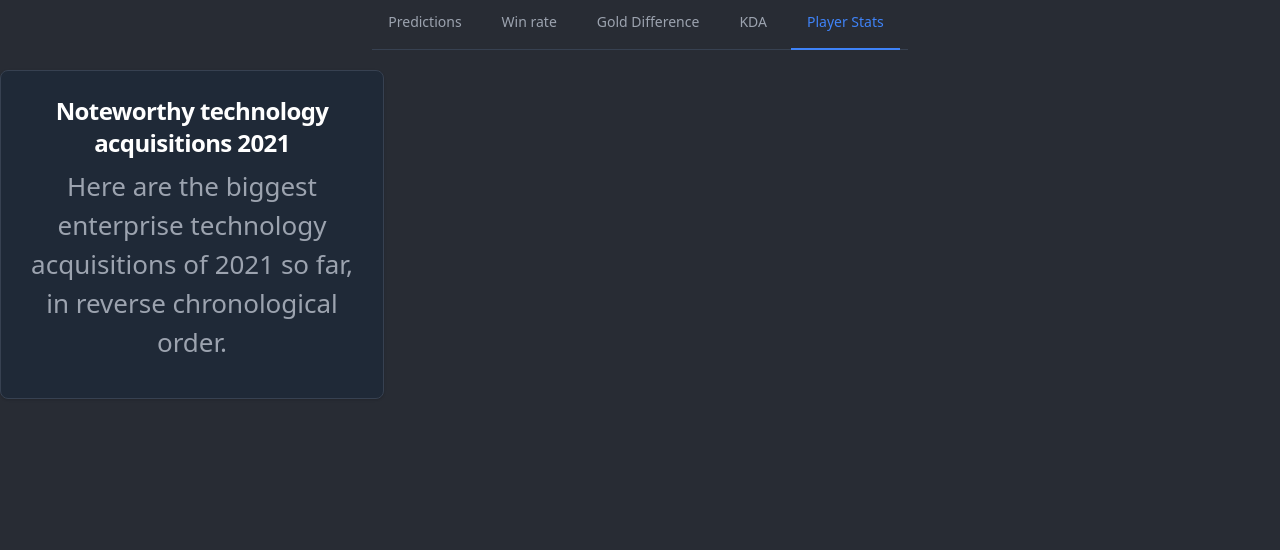
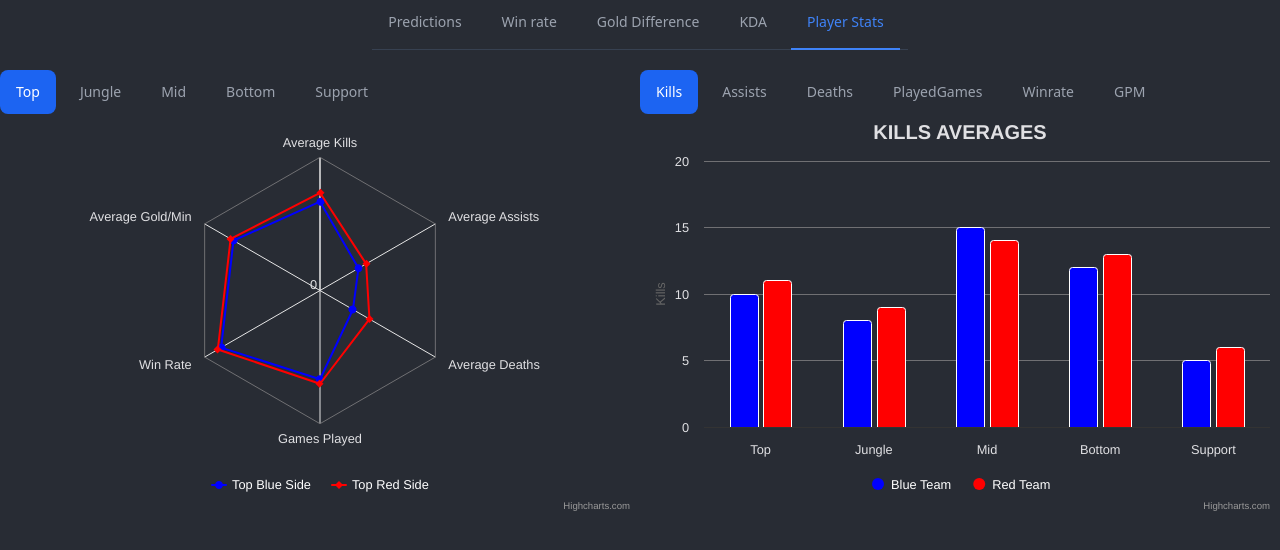
Before and after one commit to khaliloualdchaib/Pro-League-of-Legends-Prediction-Tool, a React (Create React App) app in the folder dashboard/: page /PlayerStats in a window 1280 px wide. Shown: the part 204-754 px from the top of the page. Built offline with nearby package versions, Linux system fonts and the light colour scheme; no server answers.

Commit message:
player stats UI

```diff
--- /dev/null
+++ b/dashboard/src/components/chartTabs.js
@@ -0,0 +1,34 @@
+import React, { useState } from "react";
+
+const ChartTabs = ({ tabs, onChange }) => {
+  const [activeTab, setActiveTab] = useState(tabs[0]);
+
+  const handleTabClick = (tab) => {
+    setActiveTab(tab);
+    onChange(tab);
+  };
+
+  const tabStyles = (tab) => {
+    return tab === activeTab
+      ? "inline-block px-4 py-3 text-white bg-blue-600 rounded-lg"
+      : "inline-block px-4 py-3 rounded-lg hover:bg-gray-800 hover:text-white";
+  };
+
+  return (
+    <ul className="flex flex-wrap text-sm font-medium text-center text-gray-400">
+      {tabs.map((tab) => (
+        <li className="me-2" key={tab}>
+          <button
+            className={tabStyles(tab)}
+            onClick={() => handleTabClick(tab)}
+            aria-current={tab === activeTab ? "page" : undefined}
+          >
+            {tab}
+          </button>
+        </li>
+      ))}
+    </ul>
+  );
+};
+
+export default ChartTabs;
--- /dev/null
+++ b/dashboard/src/components/groupedBarChart.js
@@ -0,0 +1,46 @@
+import React from "react";
+import Highcharts from "highcharts";
+import HighchartsReact from "highcharts-react-official";
+
+const GroupedBarChart = ({ team1Data, team2Data, metric }) => {
+  const options = {
+    chart: {
+      type: "column",
+    },
+    title: {
+      text:
+        "Kills" === metric || "Assists" === metric || "Deaths" === metric
+          ? metric + " Averages"
+          : metric,
+    },
+    xAxis: {
+      categories: ["Top", "Jungle", "Mid", "Bottom", "Support"],
+    },
+    yAxis: {
+      title: {
+        text: metric,
+      },
+    },
+    series: [
+      {
+        name: "Blue Team",
+        data: team1Data,
+        color: "blue", // Set the color for the Blue Team bars
+      },
+      {
+        name: "Red Team",
+        data: team2Data,
+        color: "red", // Set the color for the Red Team bars
+      },
+    ],
+    legend: {
+      itemStyle: {
+        color: "white",
+      },
+    },
+  };
+
+  return <HighchartsReact highcharts={Highcharts} options={options} />;
+};
+
+export default GroupedBarChart;
--- a/dashboard/src/components/radio.js
+++ /dev/null
@@ -1,27 +0,0 @@
-const Radio = ({ options }) => {
-    return (
-      <ul className="items-center w-full text-sm font-medium border rounded-lg sm:flex bg-gray-700 border-gray-600 text-white">
-        {options.map((option, index) => (
-          <li key={index} className="w-full border-b sm:border-b-0 sm:border-r border-gray-600">
-            <div className="flex items-center ps-3">
-              <input
-                id={`horizontal-list-radio-${index}`}
-                type="radio"
-                value={option.value} // Assuming each option has a value property
-                name="list-radio"
-                className="w-4 h-4 text-blue-600 focus:ring-blue-600 ring-offset-gray-700 focus:ring-offset-gray-700 focus:ring-2 bg-gray-600 border-gray-500"
-              />
-              <label
-                htmlFor={`horizontal-list-radio-${index}`}
-                className="w-full py-3 ms-2 text-sm font-medium text-gray-300"
-              >
-                {option}
-              </label>
-            </div>
-          </li>
-        ))}
-      </ul>
-    );
-  };
-
-  export default Radio
--- /dev/null
+++ b/dashboard/src/components/spiderChart.js
@@ -0,0 +1,72 @@
+import React from "react";
+import Highcharts from "highcharts";
+import HighchartsReact from "highcharts-react-official";
+
+const SpiderChart = ({
+  player1Data,
+  player2Data,
+  normalizedPlayer1Data,
+  normalizedPlayer2Data,
+  currentRole
+}) => {
+  const options = {
+    chart: {
+      polar: true,
+      type: "line",
+    },
+    title: {
+      text: "",
+    },
+    pane: {
+      size: "80%",
+    },
+    xAxis: {
+      categories: ["Average Kills", "Average Assists", "Average Deaths", "Games Played", "Win Rate", "Average Gold/Min"],
+      tickmarkPlacement: "on",
+      lineWidth: 0,
+    },
+    yAxis: {
+      gridLineInterpolation: "polygon",
+      lineWidth: 0,
+      min: 0,
+      max: 1,
+    },
+    legend: {
+      align: "center",
+      verticalAlign: "bottom",
+      layout: "horizontal",
+      itemStyle: {
+        color: "white",
+      },
+    },
+    tooltip: {
+      formatter: function () {
+        let actualData;
+        if (this.series.name === "Top Laner Blue Side") {
+          actualData = player1Data[this.point.index];
+        } else if (this.series.name === "Top Laner Red Side") {
+          actualData = player2Data[this.point.index];
+        }
+        return `<b>${this.series.name}</b><br/>${this.x}: ${actualData}`;
+      },
+    },
+    series: [
+      {
+        name: currentRole + " Blue Side",
+        data: normalizedPlayer1Data,
+        pointPlacement: "on",
+        color: "blue",
+      },
+      {
+        name:  currentRole + " Red Side",
+        data: normalizedPlayer2Data,
+        pointPlacement: "on",
+        color: "red",
+      },
+    ],
+  };
+
+  return <HighchartsReact highcharts={Highcharts} options={options} />;
+};
+
+export default SpiderChart;
--- a/dashboard/src/pages/playerStats.js
+++ b/dashboard/src/pages/playerStats.js
@@ -1,14 +1,201 @@
+import SpiderChart from "../components/spiderChart";
+import ChartTabs from "../components/chartTabs";
+import React, { useState } from "react";
+import GroupedBarChart from "../components/groupedBarChart";
+const playerStats = {
+  Team1: {
+    Top: {
+      Kills: 10,
+      Assists: 5,
+      Deaths: 2,
+      GPM: 300,
+      PlayedGames: 20,
+      Winrate: 60,
+    },
+    Jungle: {
+      Kills: 8,
+      Assists: 7,
+      Deaths: 3,
+      GPM: 250,
+      PlayedGames: 25,
+      Winrate: 55,
+    },
+    Mid: {
+      Kills: 15,
+      Assists: 10,
+      Deaths: 5,
+      GPM: 400,
+      PlayedGames: 30,
+      Winrate: 70,
+    },
+    Bottom: {
+      Kills: 12,
+      Assists: 8,
+      Deaths: 4,
+      GPM: 350,
+      PlayedGames: 28,
+      Winrate: 65,
+    },
+    Support: {
+      Kills: 5,
+      Assists: 15,
+      Deaths: 6,
+      GPM: 200,
+      PlayedGames: 22,
+      Winrate: 58,
+    },
+  },
+  Team2: {
+    Top: {
+      Kills: 11,
+      Assists: 6,
+      Deaths: 3,
+      GPM: 310,
+      PlayedGames: 21,
+      Winrate: 62,
+    },
+    Jungle: {
+      Kills: 9,
+      Assists: 8,
+      Deaths: 4,
+      GPM: 260,
+      PlayedGames: 26,
+      Winrate: 57,
+    },
+    Mid: {
+      Kills: 14,
+      Assists: 9,
+      Deaths: 5,
+      GPM: 390,
+      PlayedGames: 29,
+      Winrate: 68,
+    },
+    Bottom: {
+      Kills: 13,
+      Assists: 7,
+      Deaths: 5,
+      GPM: 360,
+      PlayedGames: 27,
+      Winrate: 66,
+    },
+    Support: {
+      Kills: 6,
+      Assists: 14,
+      Deaths: 7,
+      GPM: 210,
+      PlayedGames: 23,
+      Winrate: 60,
+    },
+  },
+};
+
+const maxData = (data) => {
+  let maxKills = 0;
+  let maxAssists = 0;
+  let maxDeaths = 0;
+  let maxGPM = 0;
+  let maxPlayedGames = 0;
+  let maxWinrate = 0;
+  for (const team in data) {
+    for (const role in data[team]) {
+      const stats = data[team][role];
+      if (stats.Kills > maxKills) maxKills = stats.Kills;
+      if (stats.Assists > maxAssists) maxAssists = stats.Assists;
+      if (stats.Deaths > maxDeaths) maxDeaths = stats.Deaths;
+      if (stats.GPM > maxGPM) maxGPM = stats.GPM;
+      if (stats.PlayedGames > maxPlayedGames)
+        maxPlayedGames = stats.PlayedGames;
+      if (stats.Winrate > maxWinrate) maxWinrate = stats.Winrate;
+    }
+  }
+
+  return {
+    maxKills: maxKills,
+    maxAssists: maxAssists,
+    maxDeaths: maxDeaths,
+    maxGPM: maxGPM,
+    maxPlayedGames: maxPlayedGames,
+    maxWinrate: maxWinrate,
+  };
+};
+
+const prepareData = (maxdata, team) => {
+  const data = {};
+  for (let role in team) {
+    data[role] = {};
+    data[role]["normal"] = [
+      team[role].Kills,
+      team[role].Assists,
+      team[role].Deaths,
+      team[role].PlayedGames,
+      team[role].Winrate,
+      team[role].GPM,
+    ];
+    data[role]["normalized"] = [
+      team[role].Kills / maxdata.maxKills,
+      team[role].Assists / maxdata.maxAssists,
+      team[role].Deaths / maxdata.maxDeaths,
+      team[role].PlayedGames / maxdata.maxPlayedGames,
+      team[role].Winrate / maxdata.maxWinrate,
+      team[role].GPM / maxdata.maxGPM,
+    ];
+  }
+  return data;
+};
+
+const getBarData = (data) => {
+  const result = {
+    Kills: [],
+    Assists: [],
+    Deaths: [],
+    PlayedGames: [],
+    Winrate: [],
+    GPM: [],
+  };
+  for (let role in data) {
+    for (let metric in result) {
+      result[metric].push(data[role][metric]);
+    }
+  }
+  return result;
+};
+
 const PlayerStats = () => {
+  const max = maxData(playerStats);
+  const team1Data = prepareData(max, playerStats.Team1);
+  const team2Data = prepareData(max, playerStats.Team2);
+  const roles = ["Top", "Jungle", "Mid", "Bottom", "Support"];
+  const stats = ["Kills", "Assists", "Deaths", "PlayedGames", "Winrate", "GPM"];
+
+  const [selectedRole, setSelectedRole] = useState("Top");
+  const [selectedStat, setSelectedStat] = useState("Kills");
+
+  const barData1 = getBarData(playerStats.Team1);
+  const barData2 = getBarData(playerStats.Team2);
   return (
-    <div class="max-w-sm p-6 border rounded-lg shadow bg-gray-800 border-gray-700">
-      <h5 class="mb-2 text-2xl font-bold tracking-tight text-white">
-        Noteworthy technology acquisitions 2021
-      </h5>
-      <p class="mb-3 font-normal text-gray-400">
-        Here are the biggest enterprise technology acquisitions of 2021 so far,
-        in reverse chronological order.
-      </p>
-
+    <div class="flex flex-row">
+      <div className="basis-1/2">
+        <div className="flex flex-col">
+          <ChartTabs tabs={roles} onChange={setSelectedRole} />
+          <SpiderChart
+            player1Data={team1Data[selectedRole].normal}
+            player2Data={team2Data[selectedRole].normal}
+            normalizedPlayer1Data={team1Data[selectedRole].normalized}
+            normalizedPlayer2Data={team2Data[selectedRole].normalized}
+            currentRole={selectedRole}
+          />
+        </div>
+      </div>
+      <div className="basis-1/2">
+        <div className="flex flex-col">
+          <ChartTabs tabs={stats} onChange={setSelectedStat}></ChartTabs>
+          <GroupedBarChart
+            team1Data={barData1[selectedStat]}
+            team2Data={barData2[selectedStat]}
+            metric={selectedStat}
+          ></GroupedBarChart>
+        </div>
+      </div>
     </div>
   );
 };
```
Also changed, not shown: 2 other files (tests, documents, lock files or other folders).
